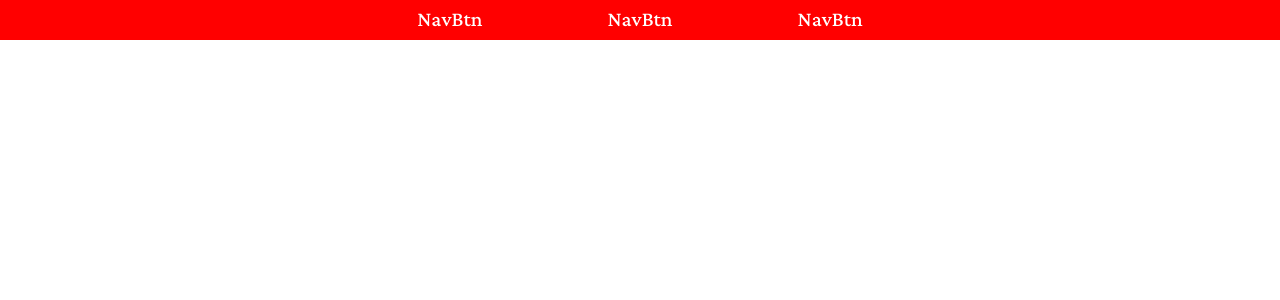
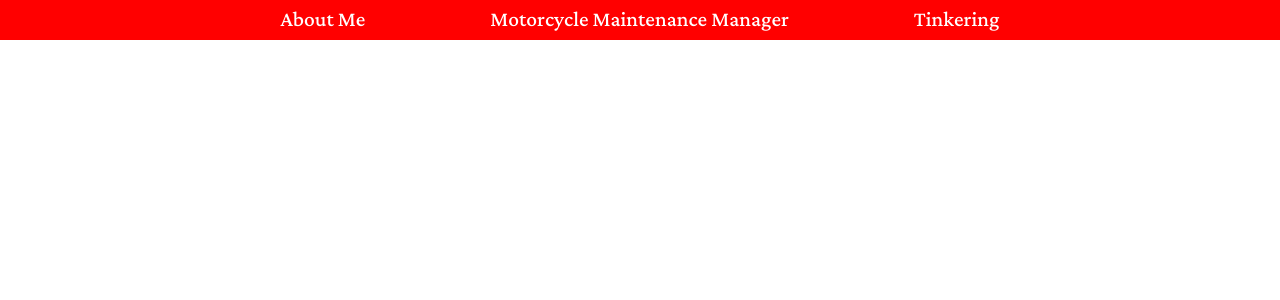
Before and after one commit to HenryVag/my-website, a React (Create React App) app: page / in a window 1280 px wide. Shown: the top 300 px of the page. Built offline with nearby package versions, Linux system fonts and the light colour scheme.

Commit message:
custom titles to navbuttons

```diff
--- a/src/components/Menu.js
+++ b/src/components/Menu.js
@@ -1,14 +1,15 @@
 import React from "react";
+import tobjy from "../img/tojby.jpg";
 
-const NavButton = () => {
+const NavButton = (prop) => {
   const testNavButton = () => {
-    console.log("NavButton pressed");
+    console.log(`${prop.title} button pressed`);
   };
 
   return (
     <div>
       <button className="nav-button" onClick={testNavButton}>
-        NavBtn
+        {prop.title}
       </button>
     </div>
   );
@@ -19,13 +20,13 @@ const NavBar = () => {
     <nav className="nav-bar">
       <ul>
         <li>
-          <NavButton />
+          <NavButton title="About Me" />
         </li>
         <li>
-          <NavButton />
+          <NavButton title="Motorcycle Maintenance Manager" />
         </li>
         <li>
-          <NavButton />
+          <NavButton title="Tinkering" />
         </li>
       </ul>
     </nav>
```
